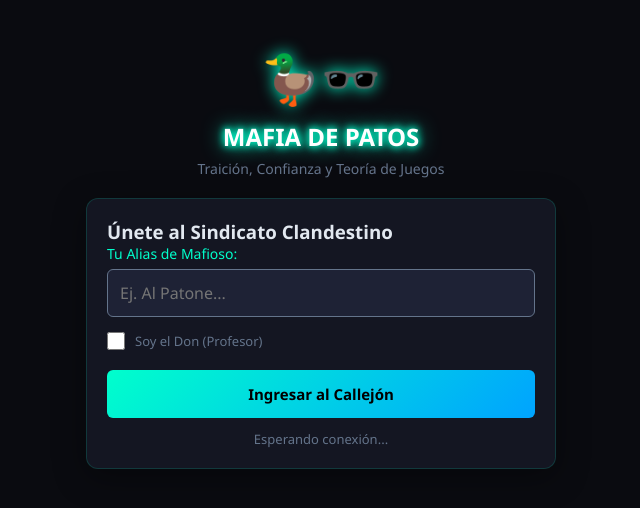
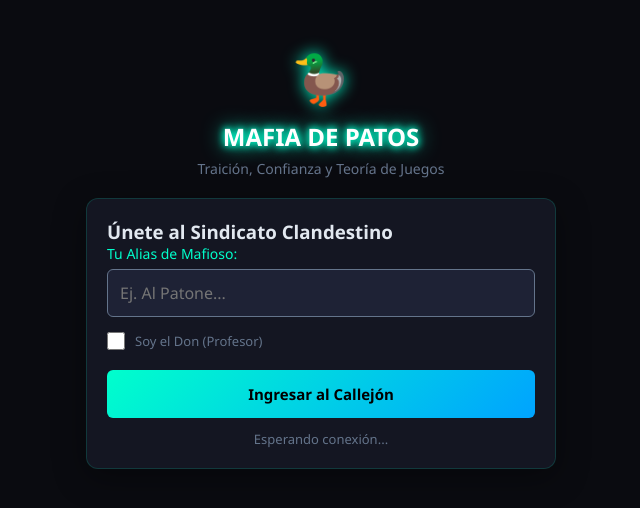
Before and after one commit to JafettWh/Mafia-de-Patos, a plain HTML site: page index.html in a window 1280 px wide. Shown: the whole page, without its empty margins (319-959 px from the left). Drawn offline with Linux system fonts and the light colour scheme; no server answers.

Commit message:
mejoras diseño

```diff
--- a/index.html
+++ b/index.html
@@ -3,7 +3,7 @@
 <head>
     <meta charset="UTF-8">
     <meta name="viewport" content="width=device-width, initial-scale=1.0">
-    <title>Mafia de Patos - Negociación Estratégica</title>
+    <title>Mafia de Patos</title>
     <link rel="stylesheet" href="style.css">
     <script src="https://www.gstatic.com/firebasejs/8.10.1/firebase-app.js"></script>
     <script src="https://www.gstatic.com/firebasejs/8.10.1/firebase-database.js"></script>
@@ -13,7 +13,7 @@
 
     <section id="screen-login" class="screen active">
         <div class="logo-area" id="main-logo-area">
-            <div class="duck-avatar neon-glow">🦆🕶️</div>
+            <div class="duck-avatar neon-glow">🦆</div>
             <h1 class="neon-text">MAFIA DE PATOS</h1>
             <p class="subtitle">Traición, Confianza y Teoría de Juegos</p>
         </div>
```
